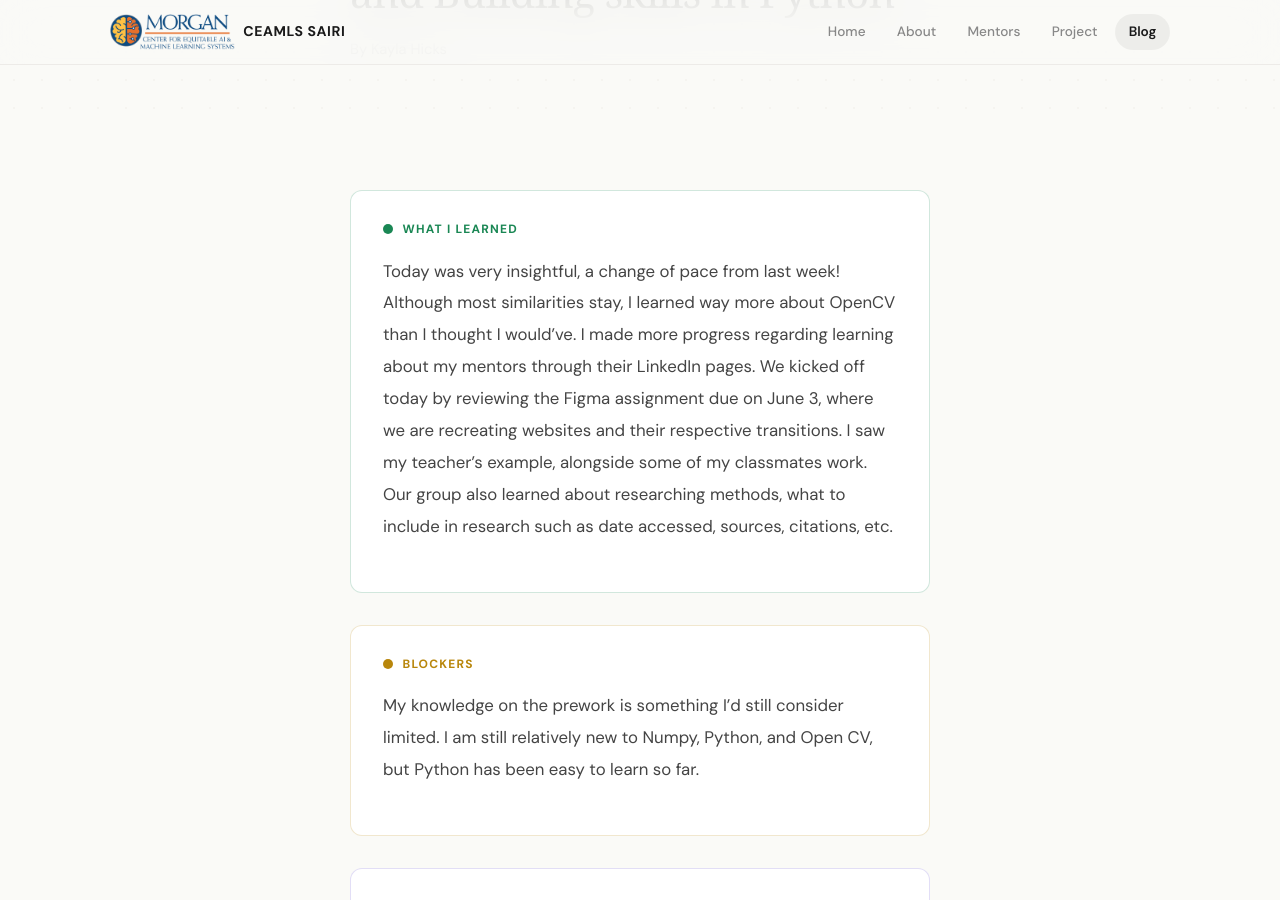
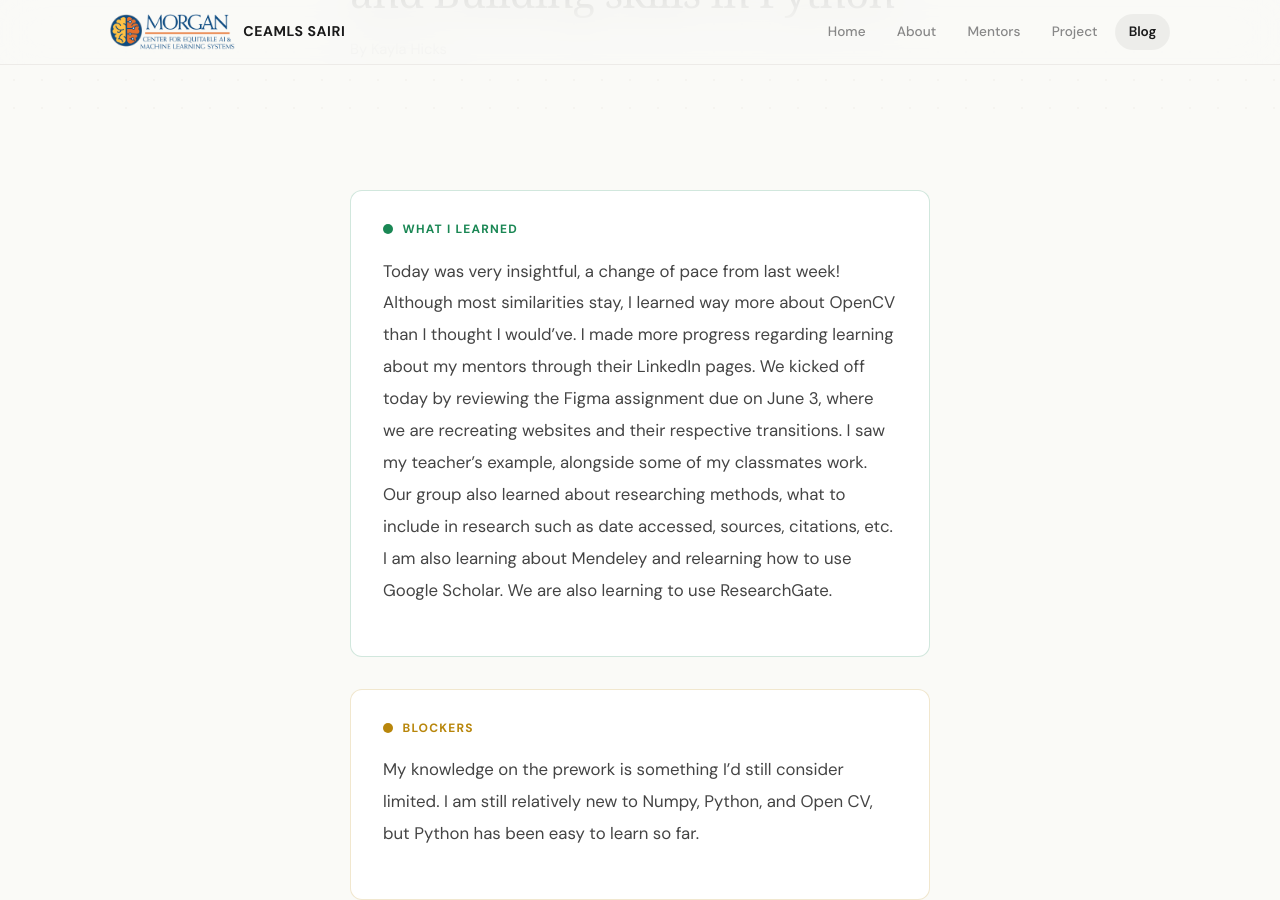
Before and after one commit to kaylahicks192/kaylahicks192ceamls26.github.io, a Jekyll site: the page built from _posts/2026-06-01-day-5.md, in a window 1280 px wide and 900 px high, scrolled down 298 px. Built offline with Jekyll 4.4.1, drawn with Linux system fonts in a browser that asks for light colours; some web fonts are replaced.

Commit message:
Update 2026-06-01-day-5.md

```diff
--- a/_posts/2026-06-01-day-5.md
+++ b/_posts/2026-06-01-day-5.md
@@ -6,7 +6,7 @@ permalink: /day5.html
 tags: ["NumPy", "OPENCV", "Python101", "pre-work", "pre-institute", "Figma"]
 
 what_i_learned: |
-  Today was very insightful, a change of pace from last week! Although most similarities stay, I learned way more about OpenCV than I thought I would've. I made more progress regarding learning about my mentors through their LinkedIn pages. We kicked off today by reviewing the Figma assignment due on June 3, where we are recreating websites and their respective transitions. I saw my teacher's example, alongside some of my classmates work. Our group also learned about researching methods, what to include in research such as date accessed, sources, citations, etc.
+  Today was very insightful, a change of pace from last week! Although most similarities stay, I learned way more about OpenCV than I thought I would've. I made more progress regarding learning about my mentors through their LinkedIn pages. We kicked off today by reviewing the Figma assignment due on June 3, where we are recreating websites and their respective transitions. I saw my teacher's example, alongside some of my classmates work. Our group also learned about researching methods, what to include in research such as date accessed, sources, citations, etc. I am also learning about Mendeley and relearning how to use Google Scholar. We are also learning to use ResearchGate.
 
 
 
```
